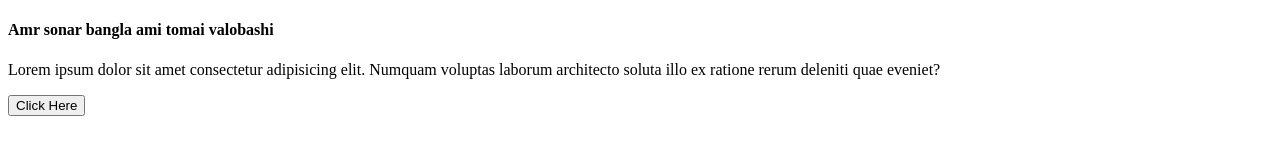
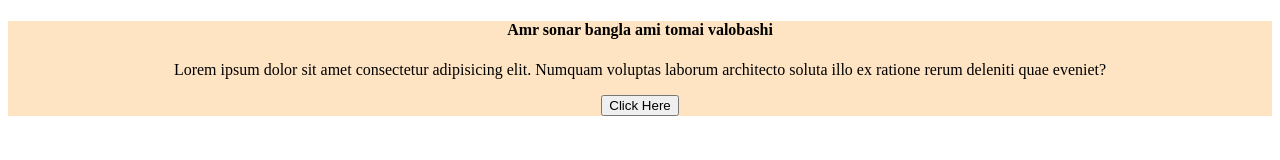
Before and after one commit to Morshed7/my-first-paractice-repo, a plain HTML site: page index.html in a window 1280 px wide. Drawn offline with Linux system fonts and the light colour scheme.

Commit message:
added css section

```diff
--- a/index.html
+++ b/index.html
@@ -4,9 +4,10 @@
     <meta charset="UTF-8">
     <meta name="viewport" content="width=device-width, initial-scale=1.0">
     <title>My first paractice repo</title>
+    <link rel="stylesheet" href="style.css">
 </head>
 <body>
-    <div>
+    <div class="banner">
     <h4>Amr sonar bangla ami tomai valobashi</h4>
     <p>Lorem ipsum dolor sit amet consectetur adipisicing elit. Numquam voluptas laborum architecto soluta illo ex ratione rerum deleniti quae eveniet?</p>
     <button>Click Here</button>
--- a/style.css
+++ b/style.css
@@ -0,0 +1,4 @@
+.banner{
+    background-color: bisque;
+    text-align: center;
+}
```
